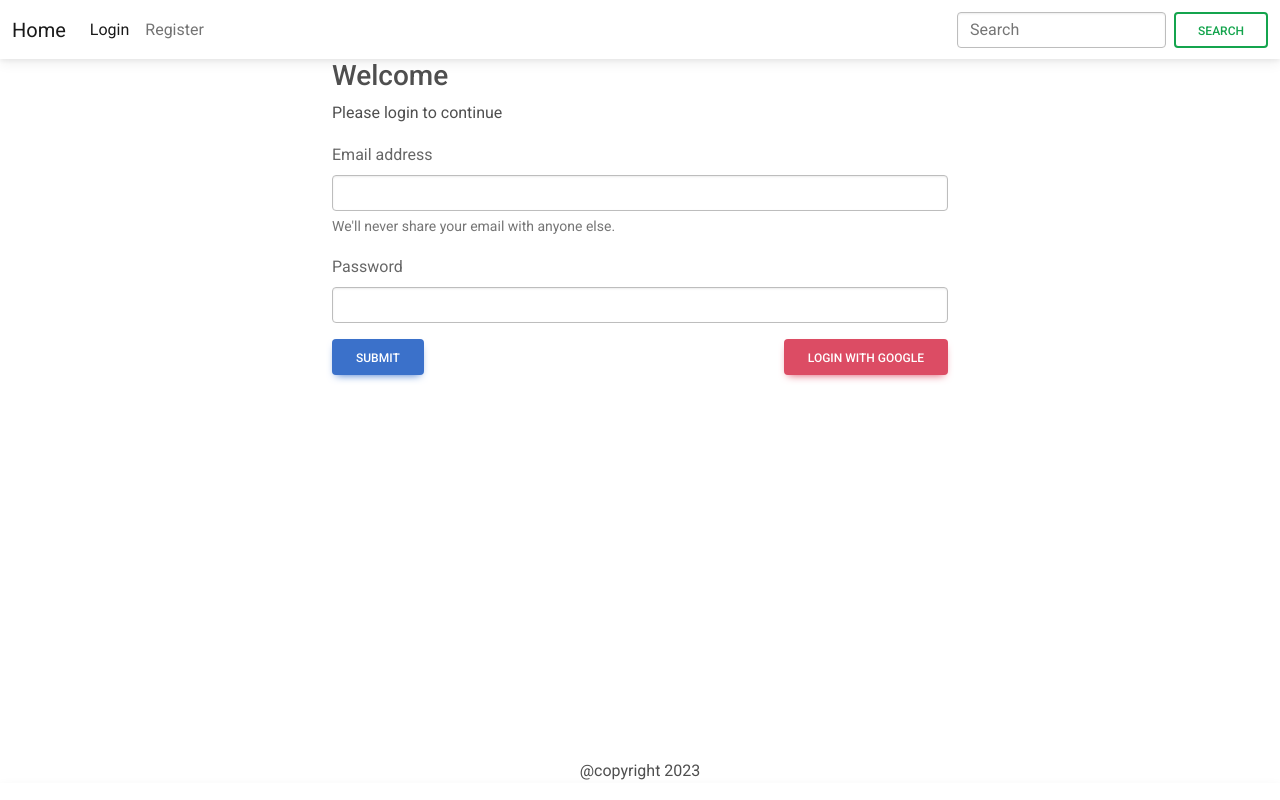
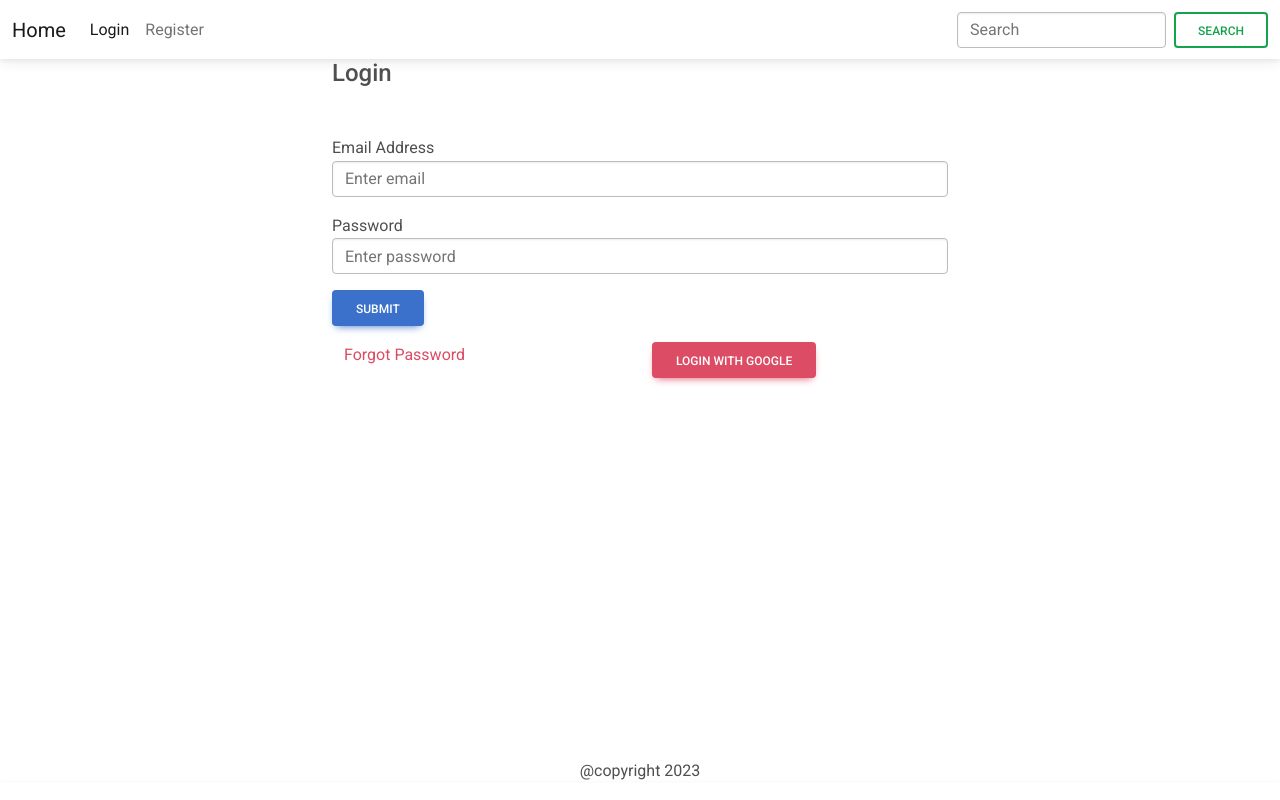
Before and after one commit to raj-wankhade/mern-gql, a React (Create React App) app in the folder client/: page /login in a window 1280 px wide. Built offline with nearby package versions, Linux system fonts and the light colour scheme; no server answers.

Commit message:
refactoring

```diff
--- /dev/null
+++ b/client/src/form/AuthForm.js
@@ -0,0 +1,48 @@
+import React from "react";
+
+const AuthForm = ({
+  email = "",
+  password = "",
+  loading,
+  setEmail = (f) => f,
+  setPassword,
+  handleSubmit,
+  showPasswordInput = false,
+  hideEmailInput = false,
+}) => (
+  <form onSubmit={handleSubmit} className="mt-5">
+    {!hideEmailInput && (
+      <div className="form-group mb-3">
+        <label>Email Address</label>
+        <input
+          type="email"
+          value={email}
+          onChange={(e) => setEmail(e.target.value)}
+          className="form-control"
+          placeholder="Enter email"
+          disabled={loading}
+        />
+      </div>
+    )}
+
+    {showPasswordInput && (
+      <div className="form-group mb-3">
+        <label>Password</label>
+        <input
+          type="password"
+          value={password}
+          onChange={(e) => setPassword(e.target.value)}
+          className="form-control"
+          placeholder="Enter password"
+          disabled={loading}
+        />
+      </div>
+    )}
+
+    <button className="btn btn-raised btn-primary mb-3" disabled={loading}>
+      Submit
+    </button>
+  </form>
+);
+
+export default AuthForm;
--- a/client/src/pages/auth/Login.js
+++ b/client/src/pages/auth/Login.js
@@ -10,7 +10,8 @@ import {
   GoogleAuthProvider,
   provider,
 } from "../../firebase";
-import { useNavigate } from "react-router-dom";
+import { Link, useNavigate } from "react-router-dom";
+import AuthForm from "../../form/AuthForm";
 
 const CREATE_USER = gql`
   mutation userCreate {
@@ -101,62 +102,35 @@ export default function Login() {
 
   return (
     <div className="container col-md-6">
-      <h3>Welcome</h3>
-      <p>Please login to continue</p>
+      {loading ? <h4 className="text-danger">Loading...</h4> : <h4>Login</h4>}
       <Alert type={alertType} show={showAlert} />
 
-      <form onSubmit={handleSubmit}>
-        <div className="mb-3 w-100 m-auto">
-          <label htmlFor="email" className="form-label">
-            Email address
-          </label>
-          <input
-            type="email"
-            className="form-control"
-            id="email"
-            aria-describedby="emailHelp"
-            value={email}
-            onChange={(e) => {
-              setEmail(e.target.value);
-            }}
-          />
-          <div id="emailHelp" className="form-text">
-            We'll never share your email with anyone else.
+      <AuthForm
+        email={email}
+        setEmail={setEmail}
+        password={password}
+        setPassword={setPassword}
+        loading={loading}
+        handleSubmit={handleSubmit}
+        showPasswordInput="true"
+      />
+      <div className="container">
+        <div className="row">
+          <div className="col-sm-6">
+            <Link className="text-danger float-right" to="/password/forgot">
+              Forgot Password
+            </Link>
           </div>
-        </div>
-        <div className="mb-3">
-          <label htmlFor="password" className="form-label">
-            Password
-          </label>
-          <input
-            type="password"
-            className="form-control"
-            id="password"
-            value={password}
-            onChange={(e) => {
-              setPassword(e.target.value);
-            }}
-          />
-        </div>
-        <div className="d-flex justify-content-between">
-          <button
-            type="submit"
-            className="btn btn-primary"
-            disabled={loading ? true : false}
-          >
-            Submit
-          </button>
-          {!state.user && (
+          <div className="col-sm-6">
             <button
-              className="btn btn-danger"
-              type="button"
               onClick={googleLogin}
+              className="btn btn-raised btn-danger float-left"
             >
               Login with Google
             </button>
-          )}
+          </div>
         </div>
-      </form>
+      </div>
     </div>
   );
 }
--- a/client/src/pages/auth/Register.js
+++ b/client/src/pages/auth/Register.js
@@ -1,6 +1,7 @@
 import { auth, sendSignInLinkToEmail } from "../../firebase.js";
 import React, { useState } from "react";
 import Alert from "../../components/Alert.js";
+import AuthForm from "../../form/AuthForm.js";
 
 export default function Register() {
   const [email, setEmail] = useState("");
@@ -38,52 +39,17 @@ export default function Register() {
 
   return (
     <div className="container col-md-6">
-      <h3>Welcome</h3>
-      <p>Please register to continue</p>
-      <Alert type={alertType} show={showAlert} />
-      <form onSubmit={handleSubmit}>
-        <div className="mb-3 w-100 m-auto">
-          <label htmlFor="email" className="form-label">
-            Email address
-          </label>
-          <input
-            type="email"
-            className="form-control"
-            id="email"
-            aria-describedby="emailHelp"
-            value={email}
-            onChange={(e) => {
-              setEmail(e.target.value);
-            }}
-            autoComplete="true"
-          />
-          <div id="emailHelp" className="form-text">
-            We'll never share your email with anyone else.
-          </div>
-        </div>
-        {/* <div className="mb-3">
-          <label htmlFor="password" className="form-label">
-            Password
-          </label>
-          <input
-            type="password"
-            className="form-control"
-            id="password"
-            value={password}
-            onChange={(e) => {
-              setPassword(e.target.value);
-            }}
-            autoComplete="true"
-          />
-        </div> */}
-        <button
-          type="submit"
-          className="btn btn-primary"
-          disabled={loading ? true : false}
-        >
-          Submit
-        </button>
-      </form>
+      {loading ? (
+        <h4 className="text-danger">Loading...</h4>
+      ) : (
+        <h4>Register</h4>
+      )}
+      <AuthForm
+        email={email}
+        loading={loading}
+        setEmail={setEmail}
+        handleSubmit={handleSubmit}
+      />
     </div>
   );
 }
```
